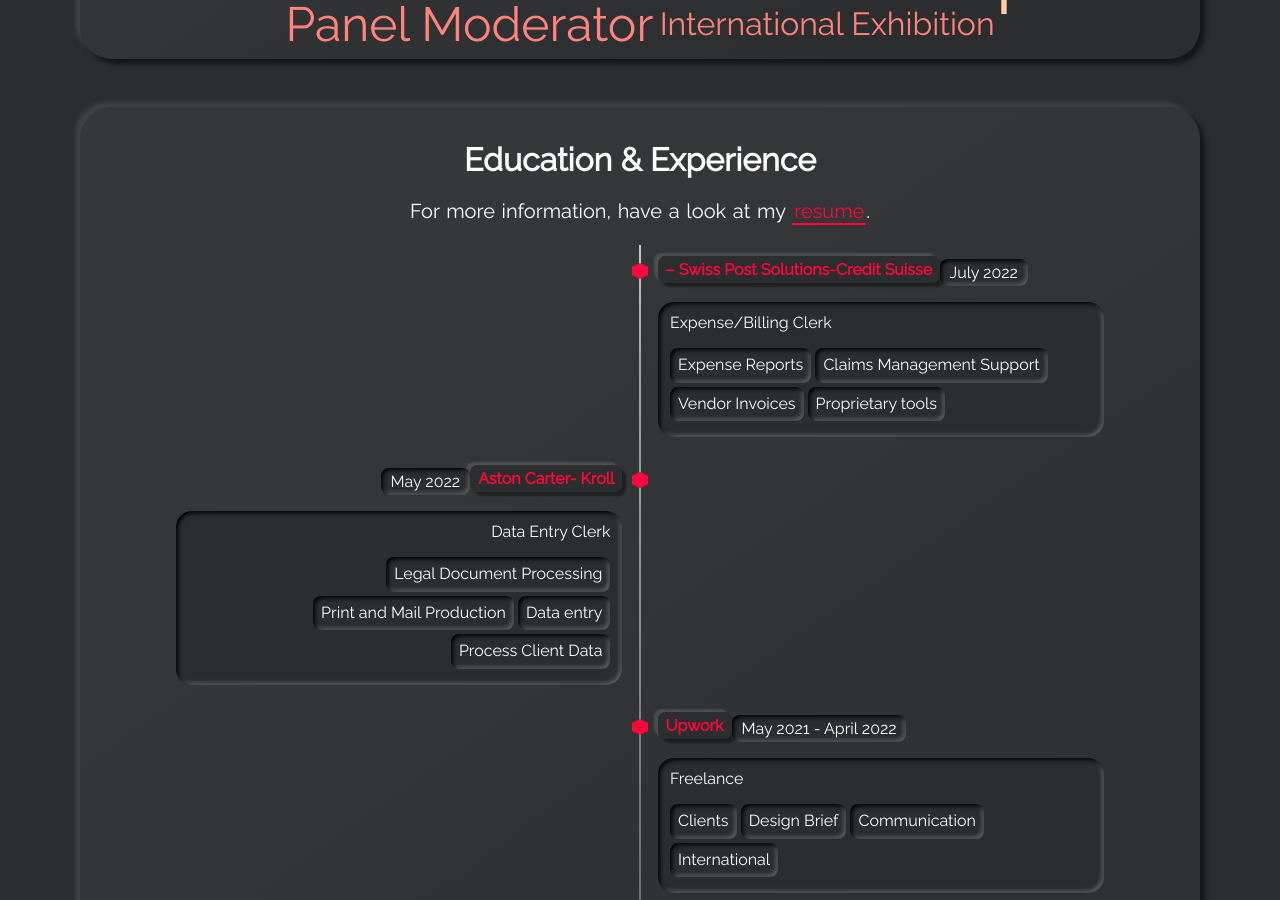
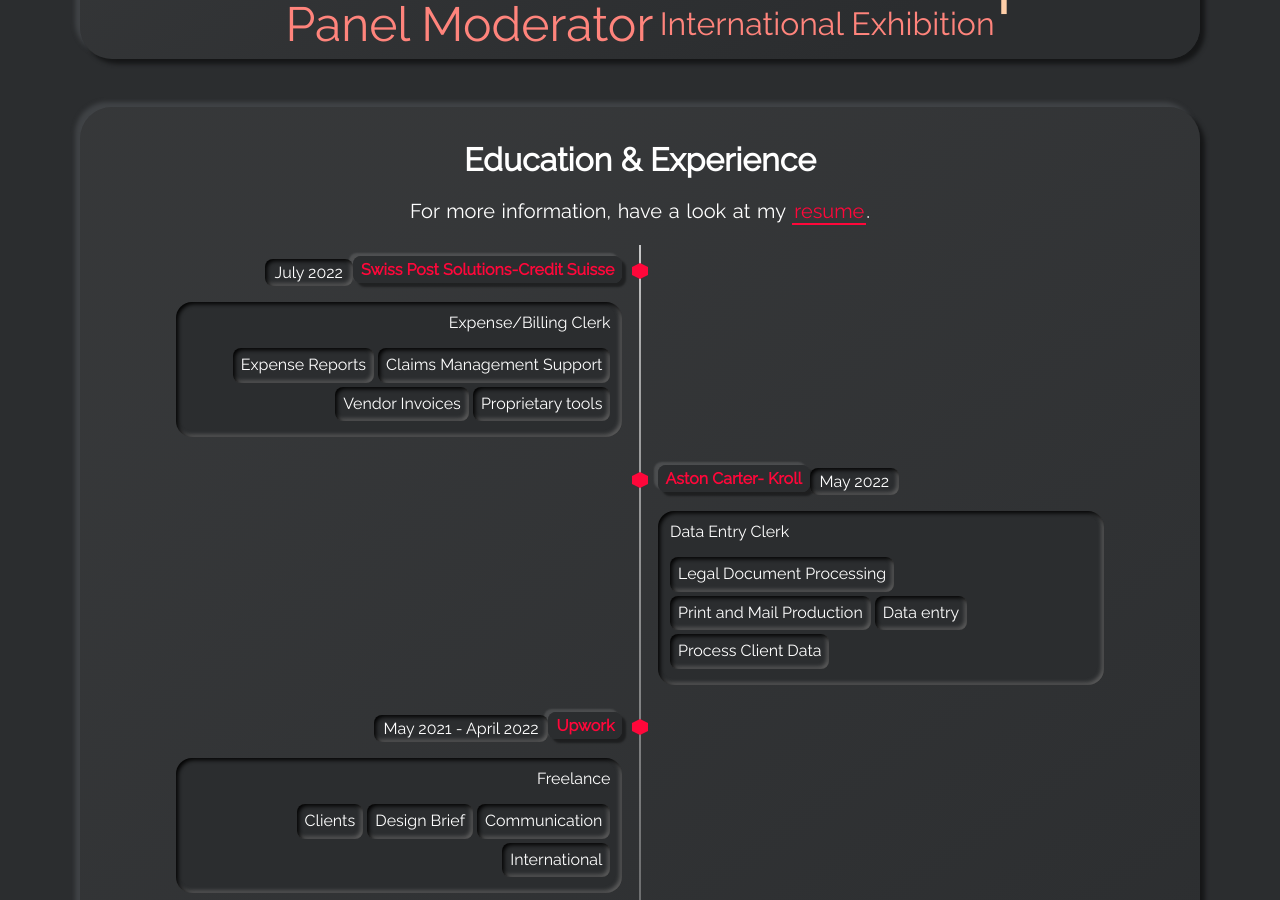
Before and after one commit to Seerow0/Nicholas-J-Website, a Jekyll site: the page built from index.html, in a window 1280 px wide and 900 px high, scrolled down 1667 px. Built offline with Jekyll 4.4.1, drawn with Linux system fonts in a browser that asks for light colours.

```diff
--- a/_data/timeline.yml
+++ b/_data/timeline.yml
@@ -17,7 +17,7 @@
 #     - tag: Rails
 #   timeline-side: left
 
-- title: – Swiss Post Solutions-Credit Suisse
+- title: Swiss Post Solutions-Credit Suisse
   title-url: https://www.swisspostsolutions.com/en
   date: July 2022
   subtitle: Expense/Billing Clerk
@@ -26,7 +26,7 @@
     - tag: Claims Management Support
     - tag: Vendor Invoices
     - tag: Proprietary tools
-  timeline-side: right
+  timeline-side: left
 
 - title: Aston Carter- Kroll
   title-url: https://www.astoncarter.com/en
@@ -38,7 +38,7 @@
     - tag: Print and Mail Production
     - tag: Data entry
     - tag: Process Client Data
-  timeline-side: left
+  timeline-side: right
 
 - title: Upwork
   title-url: https://www.upwork.com/freelancers/~0109ab87175452fca5
@@ -49,8 +49,7 @@
     - tag: Design Brief
     - tag: Communication
     - tag: International
-  timeline-side: right
-
+  timeline-side: left
 - title: EGD Collective
   title-url: https://www.egdcollective.org/
   date: Dec 2020 - May 2021
```
